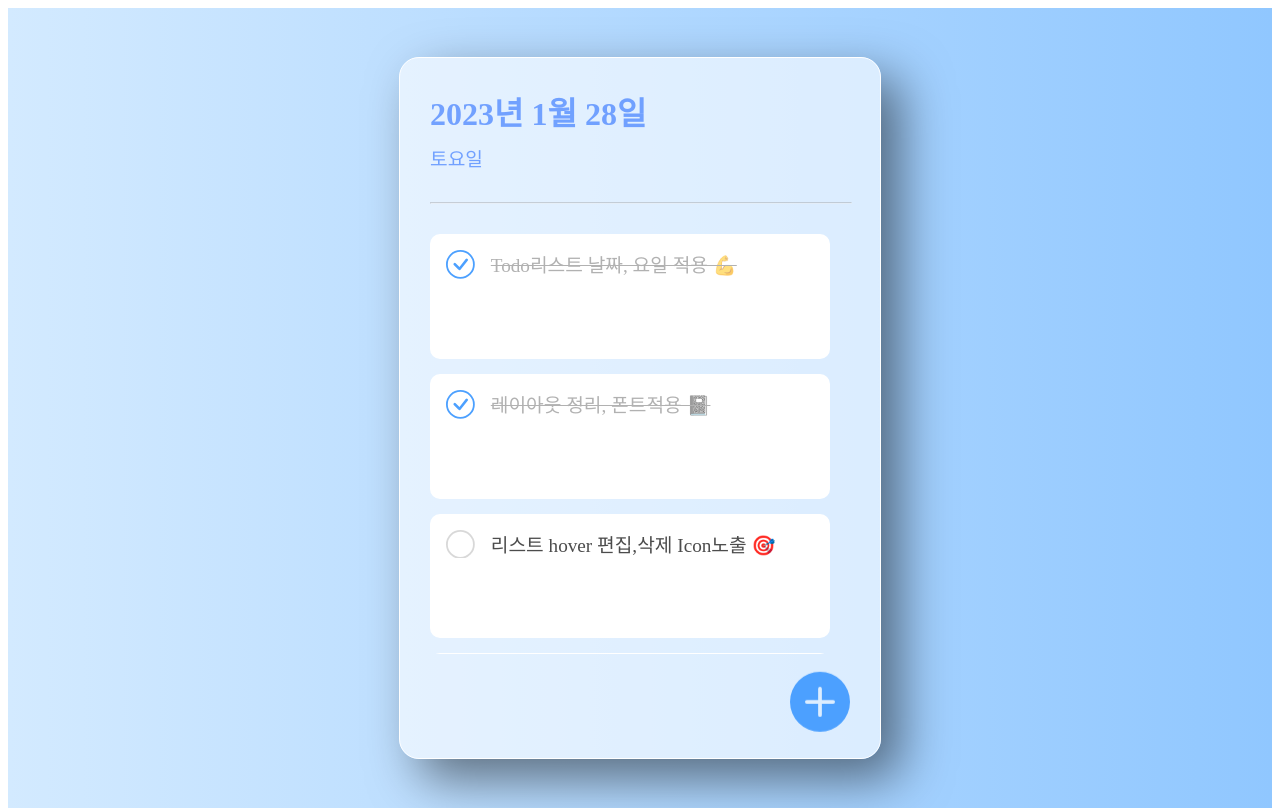
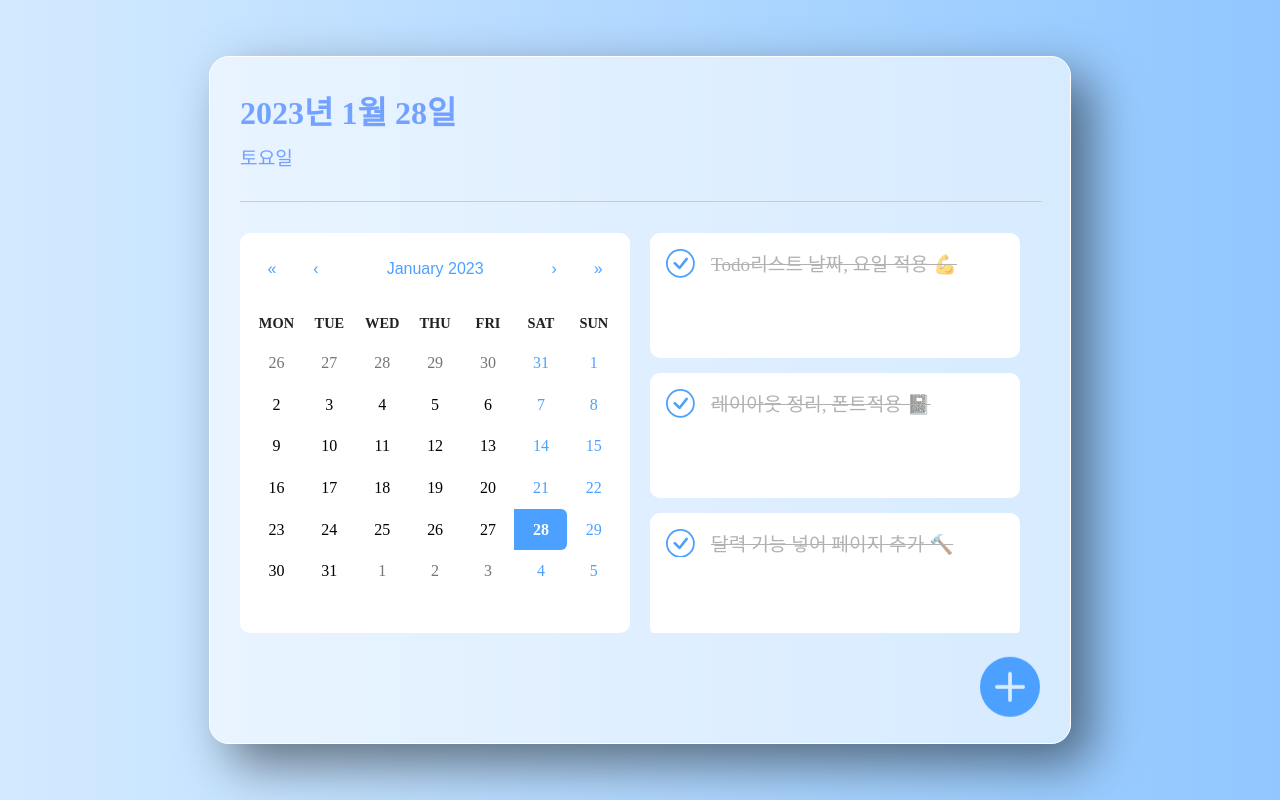
Before and after one commit to ydw1996/David_Review, a React (Create React App) app: page / in a window 1280 px wide. Built offline with nearby package versions, Linux system fonts and the light colour scheme; a web font is replaced by a local one.

Commit message:
💄style : 투두리스트 달력 추가

```diff
--- a/package.json
+++ b/package.json
@@ -7,6 +7,8 @@
     "@testing-library/react": "^13.0.0",
     "@testing-library/user-event": "^13.2.1",
     "react": "^18.2.0",
+    "react-calendar": "^4.0.0",
+    "react-datepicker": "^4.10.0",
     "react-dom": "^18.2.0",
     "react-icons": "^4.7.1",
     "react-scripts": "5.0.1",
--- a/src/App.css
+++ b/src/App.css
@@ -3,6 +3,7 @@ html {
 }
 body {
   height: 100%;
+  margin: 0;
 }
 
 .todoApp {
--- a/src/App.jsx
+++ b/src/App.jsx
@@ -1,12 +1,15 @@
 import { useState, useRef, useCallback } from "react";
 import { BsFillPlusCircleFill } from "react-icons/bs";
+import Calendar from "react-calendar";
 import "./App.css";
+import "react-calendar/dist/Calendar.css";
+import "./components/style/Calendar.css";
 import TodoBoard from "./components/TodoBoard";
 import TodoList from "./components/TodoList";
 import TodoPopup from "./components/TodoPopup";
 
 const App = () => {
-  let [btnActive, setBtnActive] = useState("");
+  const [date, setDate] = useState(new Date());
   const [selectedTodo, setSecletedTodo] = useState(null);
   const [addPopup, setAddPopup] = useState(false);
   const [todoValue, setTodoValue] = useState([
@@ -22,12 +25,12 @@ const App = () => {
     },
     {
       id: 3,
-      text: "리스트 hover 편집,삭제 Icon노출 🎯",
-      checked: false,
+      text: "달력 기능 넣어 페이지 추가 🔨",
+      checked: true,
     },
     {
       id: 4,
-      text: "달력 기능 넣어 페이지 추가 🔨",
+      text: "리스트 hover 편집,삭제 Icon노출 🎯",
       checked: false,
     },
     {
@@ -93,7 +96,7 @@ const App = () => {
   return (
     <div className="todoApp">
       <TodoBoard todoValue={todoValue}>
-        {" "}
+        <Calendar onChange={setDate} value={date} />{" "}
         <TodoList
           todoValue={todoValue}
           onCheckTodo={onCheckTodo}
--- a/src/components/TodoBoard.jsx
+++ b/src/components/TodoBoard.jsx
@@ -16,7 +16,7 @@ const TodoBoard = ({ children }) => {
       <h1>{dateString}</h1>
       <div className="day">{dayName}</div>
       <hr />
-      <div>{children}</div>
+      <div className="todoBoard_container">{children}</div>
     </div>
   );
 };
--- /dev/null
+++ b/src/components/style/Calendar.css
@@ -0,0 +1,95 @@
+.react-calendar {
+  width: 400px;
+  height: 50vh;
+  max-width: 100%;
+  background-color: #fff;
+  color: #222;
+  padding: 10px;
+  border-radius: 10px;
+  line-height: 1.125em;
+  border: none;
+  overflow: hidden;
+  font-family: "googleNanumGothic-R";
+}
+.react-calendar__navigation button {
+  color: rgb(76, 160, 255);
+  min-width: 44px;
+  background: none;
+  font-size: 16px;
+  margin-top: 8px;
+}
+.react-calendar__navigation button:enabled:hover,
+.react-calendar__navigation button:enabled:focus {
+  background-color: aliceblue;
+  border-radius: 10px;
+}
+.react-calendar__navigation button[disabled] {
+  background-color: #f0f0f0;
+}
+abbr[title] {
+  text-decoration: none;
+}
+/* .react-calendar__month-view__days__day--weekend {
+ color: #d10000;
+} */
+.react-calendar__tile:enabled:hover,
+.react-calendar__tile:enabled:focus {
+  background: aliceblue;
+  color: rgb(76, 160, 255);
+  border-radius: 6px;
+}
+.react-calendar__tile--now {
+  background: aliceblue;
+  border-radius: 6px;
+  font-weight: bold;
+  color: rgb(76, 160, 255);
+}
+.react-calendar__tile--now:enabled:hover,
+.react-calendar__tile--now:enabled:focus {
+  background: aliceblue;
+  border-radius: 6px;
+  font-weight: bold;
+  color: rgb(76, 160, 255);
+}
+.react-calendar__tile--hasActive:enabled:hover,
+.react-calendar__tile--hasActive:enabled:focus {
+  background: aliceblue;
+}
+.react-calendar__tile--active {
+  background: rgb(76, 160, 255);
+  border-radius: 6px;
+  font-weight: bold;
+  color: white;
+}
+.react-calendar__tile--active:enabled:hover,
+.react-calendar__tile--active:enabled:focus {
+  background: rgb(76, 160, 255);
+  color: white;
+}
+.react-calendar__month-view__days__day--weekend {
+  color: rgb(76, 160, 255);
+}
+.react-calendar--selectRange .react-calendar__tile--hover {
+  background-color: aliceblue;
+}
+.react-calendar__tile--range {
+  background: #f8f8fa;
+  color: rgb(76, 160, 255);
+  border-radius: 0;
+}
+.react-calendar__tile--rangeStart {
+  border-top-right-radius: 0;
+  border-bottom-right-radius: 0;
+  border-top-left-radius: 6px;
+  border-bottom-left-radius: 6px;
+  background: rgb(76, 160, 255);
+  color: white;
+}
+.react-calendar__tile--rangeEnd {
+  border-top-left-radius: 0;
+  border-bottom-left-radius: 0;
+  border-top-right-radius: 6px;
+  border-bottom-right-radius: 6px;
+  background: rgb(76, 160, 255);
+  color: white;
+}
--- a/src/components/style/TodoBoard.css
+++ b/src/components/style/TodoBoard.css
@@ -1,8 +1,7 @@
 .todoBoard {
   position: relative;
   display: flex;
-  height: 80vh;
-  width: 420px;
+  width: 800px;
   border: 1px solid #fff;
   padding: 30px;
   flex-direction: column;
@@ -31,3 +30,8 @@ hr {
 .sub_title {
   padding-bottom: 20px;
 }
+
+.todoBoard_container {
+  display: flex;
+  padding-bottom: 80px;
+}
--- a/src/components/style/TodoList.css
+++ b/src/components/style/TodoList.css
@@ -1,7 +1,7 @@
 .todoList {
-  width: 100%;
+  margin-left: 20px;
+  width: 50%;
   height: 50vh;
-  padding-bottom: 20px;
   color: rgb(76, 76, 76);
   overflow-y: scroll;
 }
--- a/src/components/style/TodoPopup.css
+++ b/src/components/style/TodoPopup.css
@@ -19,7 +19,9 @@
 
 form {
   position: fixed;
-  top: 35%;
+  top: 50%;
+  left: 50%;
+  transform: translate(-50%, -50%);
   display: flex;
   flex-direction: column;
   justify-content: center;
```
Also changed, not shown: 2 other files (tests, documents, lock files or other folders).
